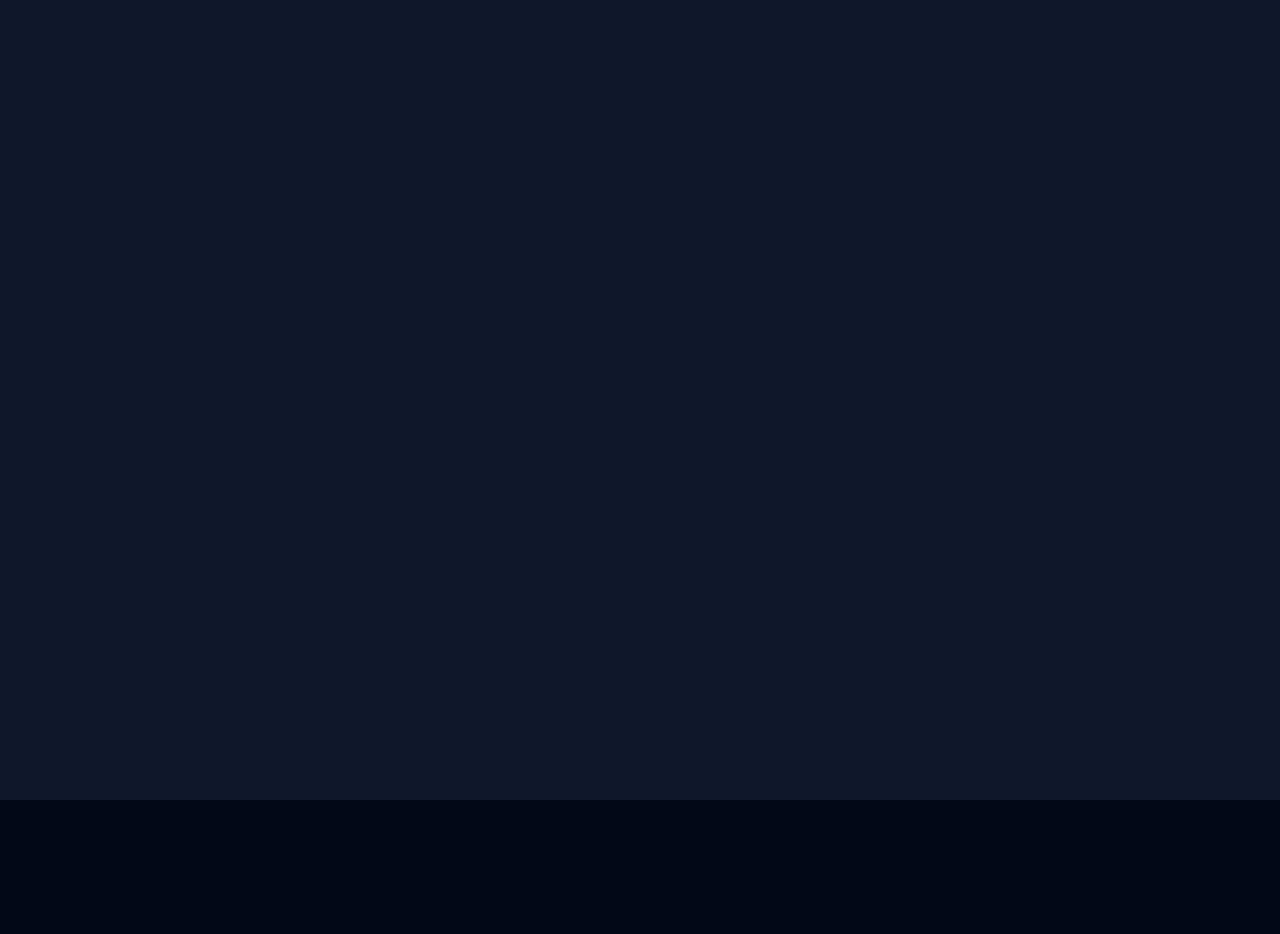
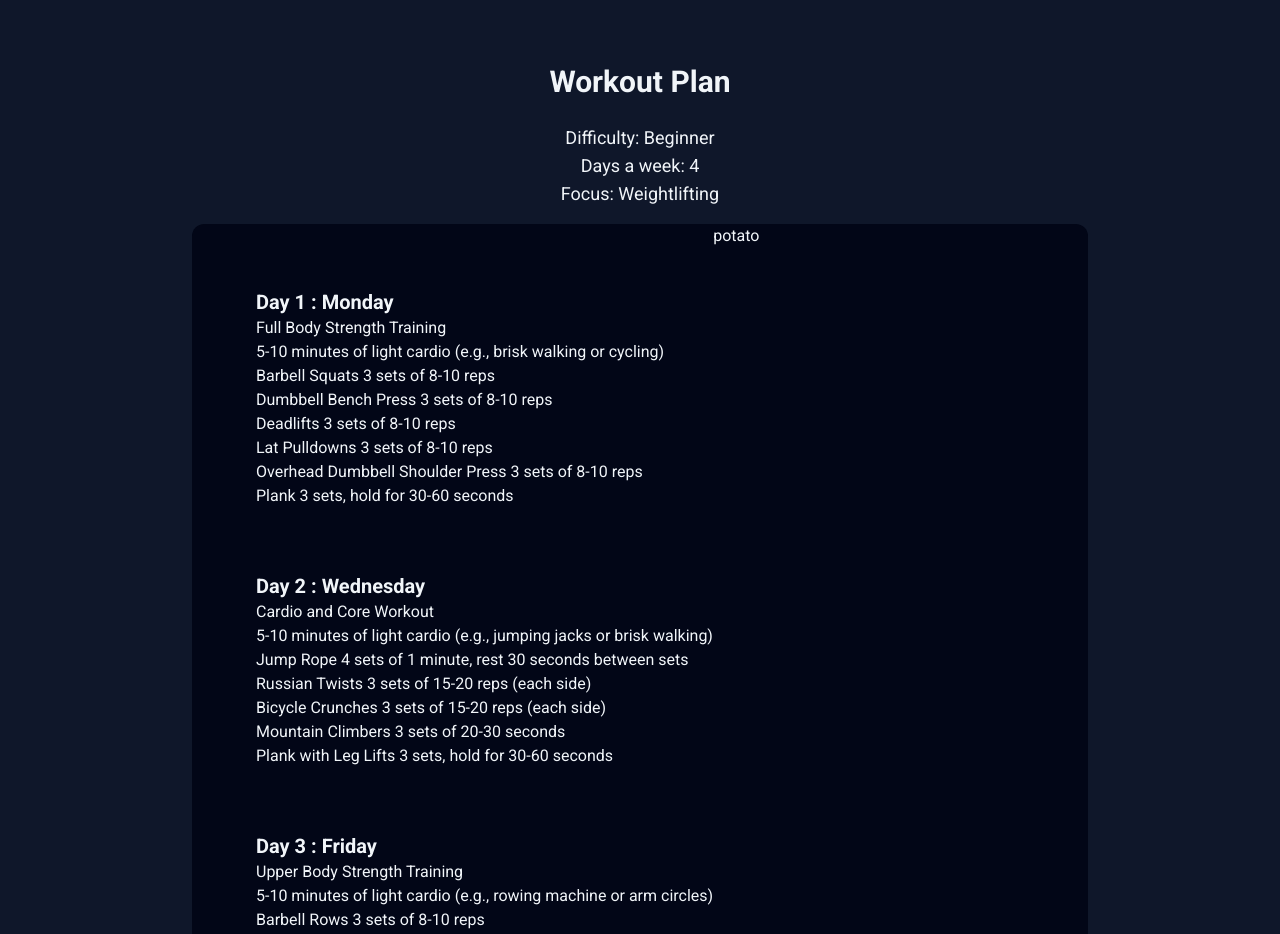
Before and after one commit to m1del/code4change, a React (Vite) app: page /workout in a window 1280 px wide. Before the commit this address had no page. Shown: the top 934 px of the page. Before the commit the page ends 800 px from the top, so only its background shows below. Built offline with nearby package versions, Linux system fonts and the light colour scheme.

Commit message:
Began workout stuff

```diff
--- a/src/App.tsx
+++ b/src/App.tsx
@@ -2,14 +2,16 @@ import { BrowserRouter as Router, Routes, Route, Link } from "react-router-dom";
 import { Button } from "@/components/ui/button";
 import Start from "./components/StartMenu/Start";
 import Options from "./components/OptionMenu/Options";
+import Workout from "./components/Workout/Workout";
 
 export default function App() {
   return (
     <Router>
-      <div className="text-secondary h-screen flex items-center justify-center pb-36 bg-primary">
+      <div className="text-secondary flex items-center justify-center pb-36 bg-primary">
         <Routes>
           <Route path="/" element={<Start />} />
-          <Route path="/Options" element={<Options />} />
+          <Route path="/options" element={<Options />} />
+          <Route path="/workout" element={<Workout />} />
         </Routes>
       </div>
     </Router>
--- a/src/components/OptionMenu/Options.tsx
+++ b/src/components/OptionMenu/Options.tsx
@@ -40,7 +40,7 @@ export default function Options() {
   }
 
   return (
-    <div className="flex flex-col w-[40%]">
+    <div className="flex flex-col w-[40%] h-screen justify-center pb-36">
       <h3 className="text-3xl mb-10">Tell us a bit more:</h3>
       <Form {...form}>
         <form onSubmit={form.handleSubmit(onSubmit)} className="space-y-8">
--- a/src/components/StartMenu/Start.tsx
+++ b/src/components/StartMenu/Start.tsx
@@ -8,7 +8,7 @@ export default function Start() {
   const iconSize = "2.5rem";
   return (
     <FadeIn direction="none">
-      <div className="flex flex-col items-center">
+      <div className="flex flex-col items-center h-screen justify-center pb-36">
         <h1 className="text-4xl mb-20 font-semibold">Gym Genius</h1>
         <p className="text-xl mb-16">Choose your level to start:</p>
         <div className="flex gap-16 text-xl">
--- /dev/null
+++ b/src/components/Workout/Workout.tsx
@@ -0,0 +1,134 @@
+import React from "react";
+import WorkoutDay from "./WorkoutDay";
+const workouts = [
+  {
+    Day: "Monday",
+    Name: "Full Body Strength Training",
+    "Warm-up": "5-10 minutes of light cardio (e.g., brisk walking or cycling)",
+    Exercises: [
+      {
+        Exercise: "Barbell Squats",
+        Description: "3 sets of 8-10 reps",
+      },
+      {
+        Exercise: "Dumbbell Bench Press",
+        Description: "3 sets of 8-10 reps",
+      },
+      {
+        Exercise: "Deadlifts",
+        Description: "3 sets of 8-10 reps",
+      },
+      {
+        Exercise: "Lat Pulldowns",
+        Description: "3 sets of 8-10 reps",
+      },
+      {
+        Exercise: "Overhead Dumbbell Shoulder Press",
+        Description: "3 sets of 8-10 reps",
+      },
+      {
+        Exercise: "Plank",
+        Description: "3 sets, hold for 30-60 seconds",
+      },
+    ],
+    "Cool-Down": "5-10 minutes of stretching",
+  },
+  {
+    Day: "Wednesday",
+    Name: "Cardio and Core Workout",
+    "Warm-up":
+      "5-10 minutes of light cardio (e.g., jumping jacks or brisk walking)",
+    Exercises: [
+      {
+        Exercise: "Jump Rope",
+        Description: "4 sets of 1 minute, rest 30 seconds between sets",
+      },
+      {
+        Exercise: "Russian Twists",
+        Description: "3 sets of 15-20 reps (each side)",
+      },
+      {
+        Exercise: "Bicycle Crunches",
+        Description: "3 sets of 15-20 reps (each side)",
+      },
+      {
+        Exercise: "Mountain Climbers",
+        Description: "3 sets of 20-30 seconds",
+      },
+      {
+        Exercise: "Plank with Leg Lifts",
+        Description: "3 sets, hold for 30-60 seconds",
+      },
+    ],
+    "Cool-Down": "5-10 minutes of stretching",
+  },
+  {
+    Day: "Friday",
+    Name: "Upper Body Strength Training",
+    "Warm-up":
+      "5-10 minutes of light cardio (e.g., rowing machine or arm circles)",
+    Exercises: [
+      {
+        Exercise: "Barbell Rows",
+        Description: "3 sets of 8-10 reps",
+      },
+      {
+        Exercise: "Dumbbell Shoulder Press",
+        Description: "3 sets of 8-10 reps",
+      },
+      {
+        Exercise: "Dumbbell Bicep Curls",
+        Description: "3 sets of 8-10 reps",
+      },
+      {
+        Exercise: "Tricep Dips",
+        Description: "3 sets of 8-10 reps",
+      },
+      {
+        Exercise: "Push-ups",
+        Description: "3 sets of 8-12 reps",
+      },
+    ],
+    "Cool-Down": "5-10 minutes of stretching",
+  },
+  {
+    Day: "Saturday",
+    Name: "Lower Body Strength Training",
+    "Warm-up": "5-10 minutes of light cardio (e.g., jogging or cycling)",
+    Exercises: [
+      {
+        Exercise: "Barbell Lunges",
+        Description: "3 sets of 8-10 reps (each leg)",
+      },
+    ],
+  },
+];
+
+export default function Workout() {
+  return (
+    <div className="w-[70%] pt-16">
+      <div className="flex flex-col w-full items-center">
+        <h1 className="text-3xl font-bold pb-6">Workout Plan</h1>
+        <div className="flex flex-col items-center text-lg mb-4">
+          <h2>Difficulty: Beginner</h2>
+          <h2>Days a week: 4</h2>
+          <h2>Focus: Weightlifting</h2>
+        </div>
+      </div>
+      <div className="flex w-full bg-slate-950 px-16 rounded-xl">
+        <div className="flex flex-col gap-16 mt-16">
+          {workouts.map((workout, index) => (
+            <WorkoutDay
+              numDay={index + 1}
+              day={workout.Day}
+              name={workout.Name}
+              warm_up={workout["Warm-up"]}
+              exercises={workout.Exercises}
+            />
+          ))}
+        </div>
+        <div className="">potato</div>
+      </div>
+    </div>
+  );
+}
--- /dev/null
+++ b/src/components/Workout/WorkoutDay.tsx
@@ -0,0 +1,20 @@
+import React from "react";
+
+export default function WorkoutDay({ numDay, day, name, warm_up, exercises }) {
+  return (
+    <div>
+      <h1 className="text-xl font-semibold">
+        Day {numDay} : {day}
+      </h1>
+      <h2>{name}</h2>
+      <p>{warm_up}</p>
+      <div className="flex flex-col">
+        {exercises.map((exercise, index) => (
+          <p key={index}>
+            {exercise.Exercise} {exercise.Description}
+          </p>
+        ))}
+      </div>
+    </div>
+  );
+}
```
